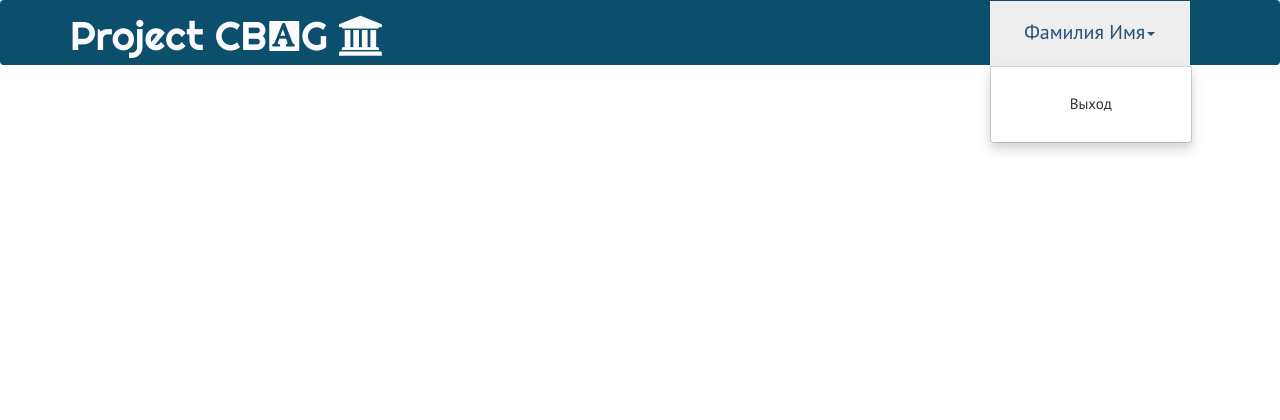
After one commit to kiseru/ProjectCBAG, a Django app: template academic_groups/templates/academic_groups/header_jury.html in a window 1280 px wide, after a click on "Фамилия Имя". The commit adds this page. Shown: the top 420 px of the page. Run offline with Django 3.2, Linux system fonts and the light colour scheme; the template is opened without the code that fills it, so the values that code supplies are empty; some libraries are stand-ins or nearby versions.

Commit message:
Created jury_header, fixed tab in jury.html

```diff
--- /dev/null
+++ b/academic_groups/templates/academic_groups/header_jury.html
@@ -0,0 +1,36 @@
+{% extends 'pages/base.html' %}
+
+{% block header %}
+    <nav class="navbar navbar-top">
+        <div class="container">
+            <div class="navbar-header">
+{#                <button type="button" class="navbar-toggle collapsed" data-toggle="collapse" data-target="#navbar" aria-expanded="false" aria-controls="navbar">#}
+{#                    <span class="sr-only">Toggle navigation</span>#}
+{#                    <span class="icon-bar"></span>#}
+{#                    <span class="icon-bar"></span>#}
+{#                    <span class="icon-bar"></span>#}
+{#                </button>#}
+
+              <a class="navbar-brand" href="{% url 'home' %}">
+                  Project CB<i style="margin-right:2px; margin-left:2px; font-size: 30px" class="glyphicon glyphicon-text-background"></i>G
+                  <i style="font-size: 40px" class="fa fa-university"></i>
+              </a>
+            </div>
+
+            <div style="text-align: center"id="navbar" class="collapse navbar-collapse">
+                <ul class="nav navbar-nav">
+                    <li class="dropdown" style="right: -590px">
+                        <a href="#" class="dropdown-toggle user-table" data-toggle="dropdown" role="button" aria-haspopup="true" aria-expanded="false">Фамилия Имя<span class="caret"></span></a>
+                        <ul class="dropdown-menu">
+                          <li><a class="log-out" href="{% url 'auth:log_out' %}">Выход</a></li>
+                        </ul>
+                    </li>
+                </ul>
+            </div><!--/.nav-collapse -->
+        </div>
+    </nav>
+
+    {% block content %}
+    {% endblock %}
+
+{% endblock %}
--- a/academic_groups/templates/academic_groups/jury_header.html
+++ b/academic_groups/templates/academic_groups/jury_header.html
@@ -1,7 +1,6 @@
 {% extends 'pages/base.html' %}
 
 {% block header %}
-
 
 
   {% block content %}
```
Also changed, not shown: academic_groups/templates/academic_groups/jury.html (+39 -23 lines).
